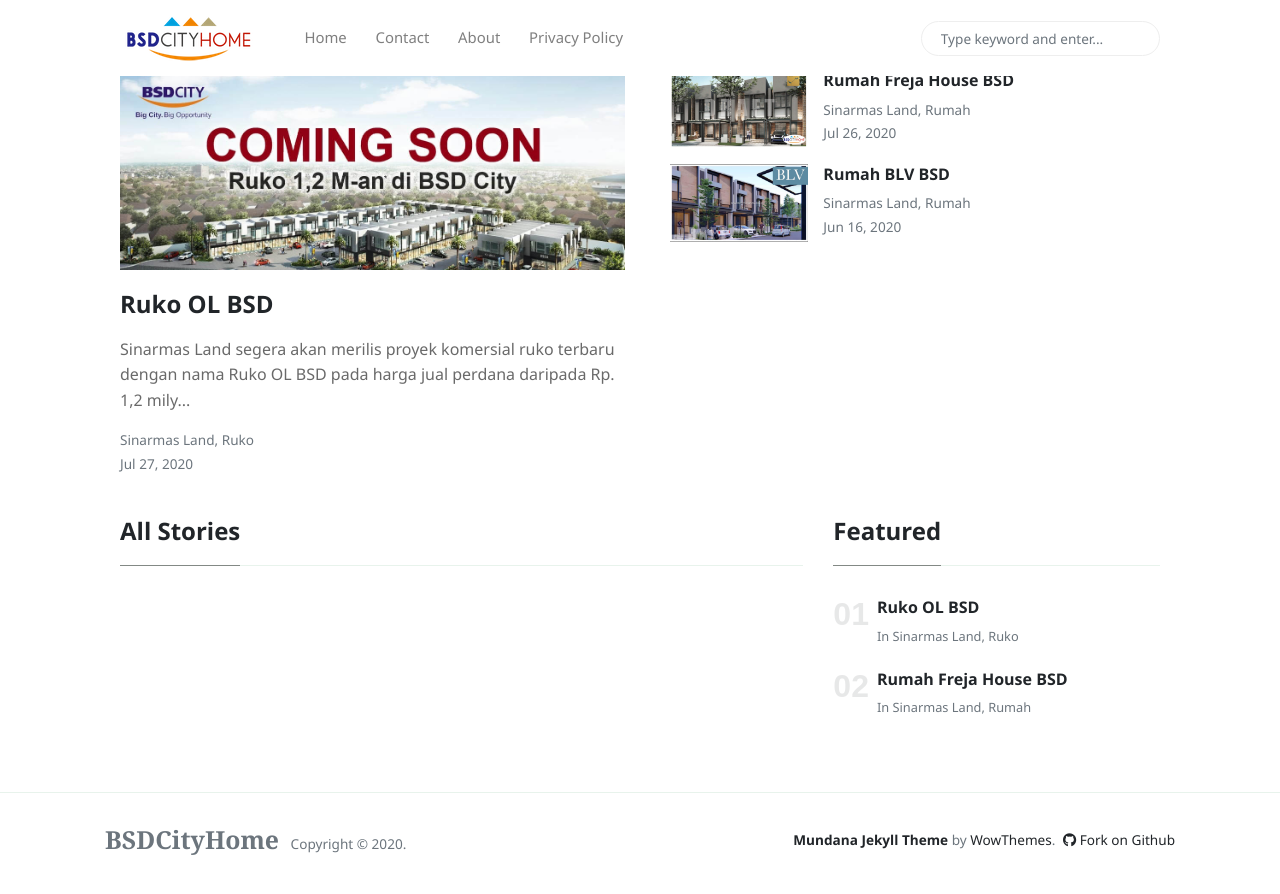
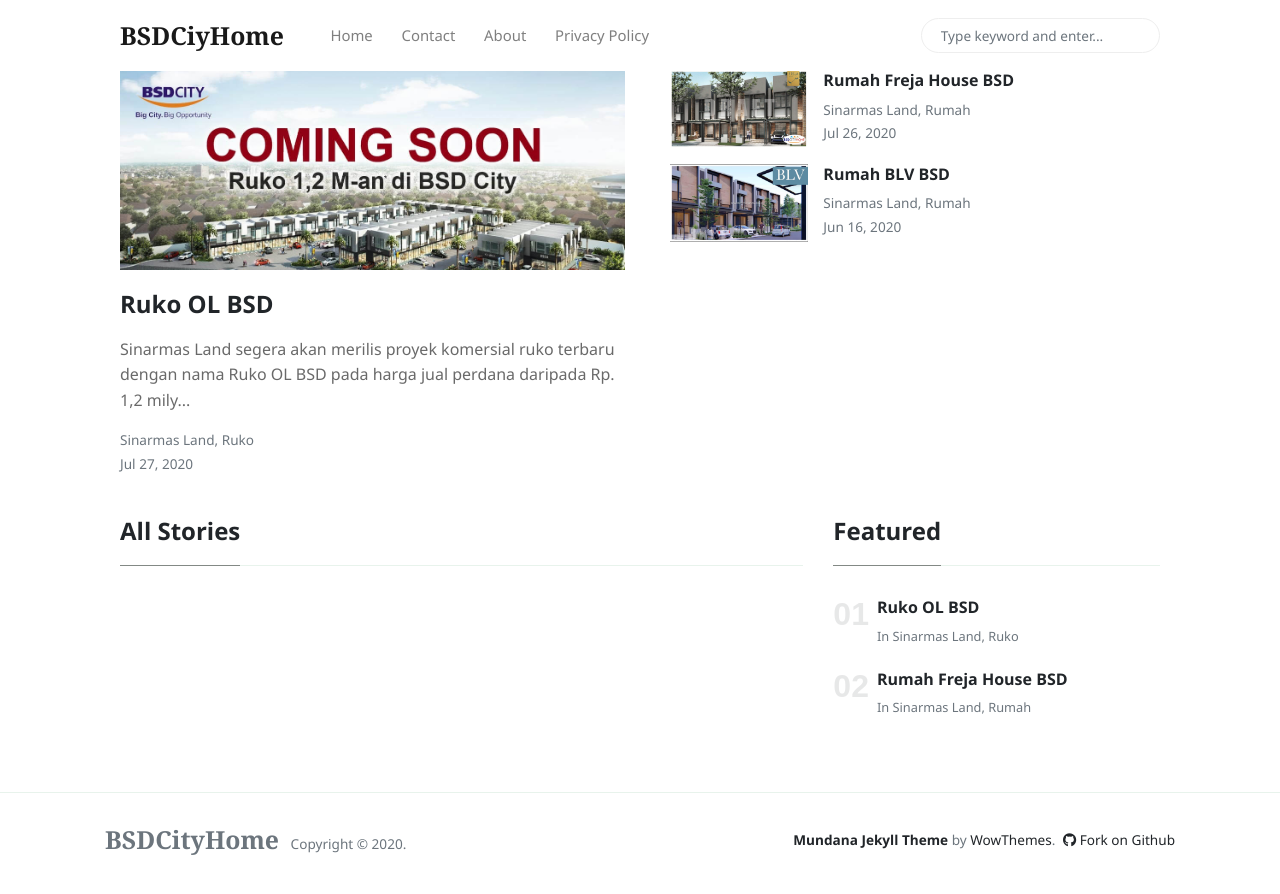
Before and after one commit to bsdcityhome/bsdcityhome.github.io, a Jekyll site: the page built from index.html, in a window 1280 px wide. Shown: the top 894 px of the page. Built offline with Jekyll 4.4.1, drawn with Linux system fonts in a browser that asks for light colours; nearby versions of some CDN libraries; the list of posts is cut into pages by our own code.

Commit message:
fix homepage in

```diff
--- a/_config.yml
+++ b/_config.yml
@@ -1,5 +1,5 @@
 # Site
-name: 'Properti Baru BSD 2020'
+name: 'BSDCiyHome'
 description: 'Cluster Baru BSD | Apartemen Baru BSD | Launching Rumah BSD | Launching Apartemen BSD | Ruko Baru BSD'
 logo: 'assets/images/bdscityhome_logo.png'
 favicon: 'assets/images/favicon.ico'
--- a/_layouts/default.html
+++ b/_layouts/default.html
@@ -41,7 +41,7 @@
     <!-- Navbar -->
     <nav id="MagicMenu" class="topnav navbar navbar-expand-lg navbar-light bg-white fixed-top">
     <div class="container">
-        <a class="navbar-brand" href="{{site.baseurl}}"><img class="brand-image" src="{{site.baseurl}}/{{site.logo}}"/></a>
+        <a class="navbar-brand" href="{{ site.baseurl }}/index.html"><strong>{{site.name}}</strong></a>
         <button class="navbar-toggler collapsed" type="button" data-toggle="collapse" data-target="#navbarColor02" aria-controls="navbarColor02" aria-expanded="false" aria-label="Toggle navigation">
         <span class="navbar-toggler-icon"></span>
         </button>
```
